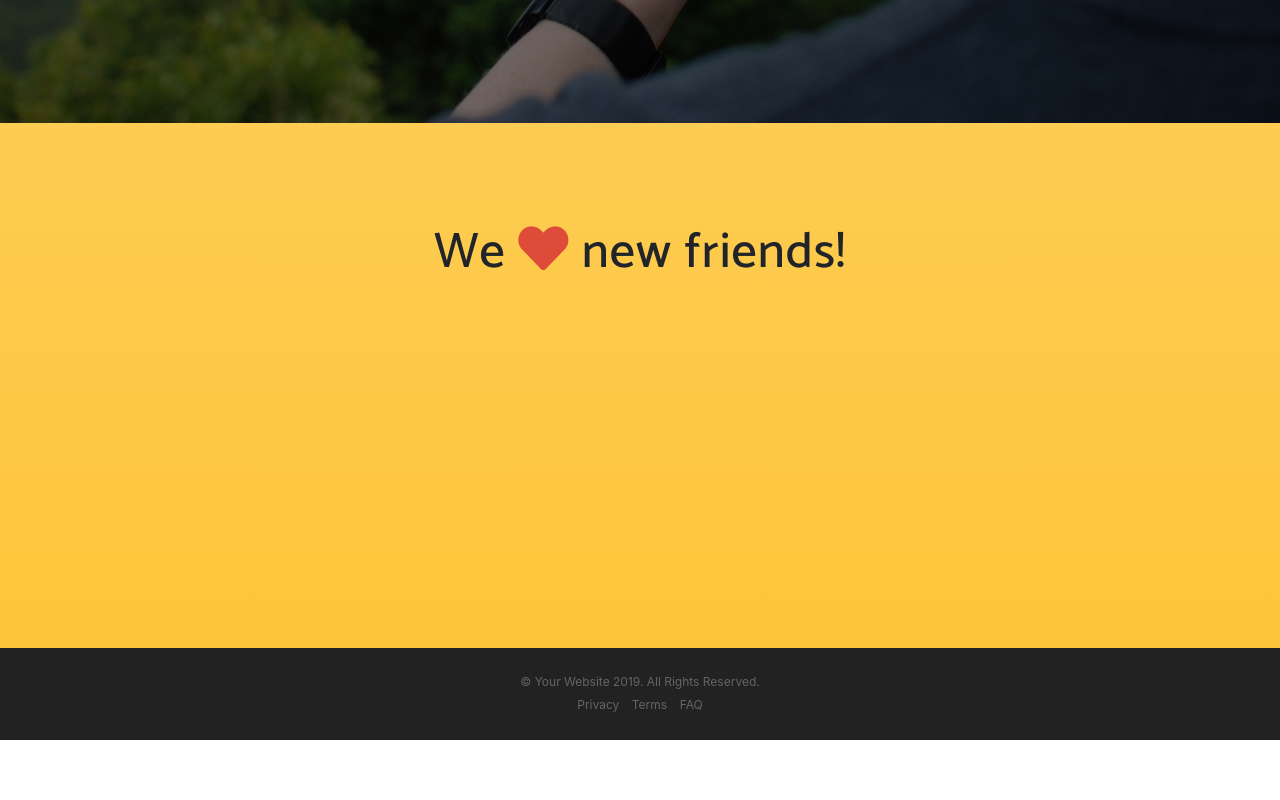
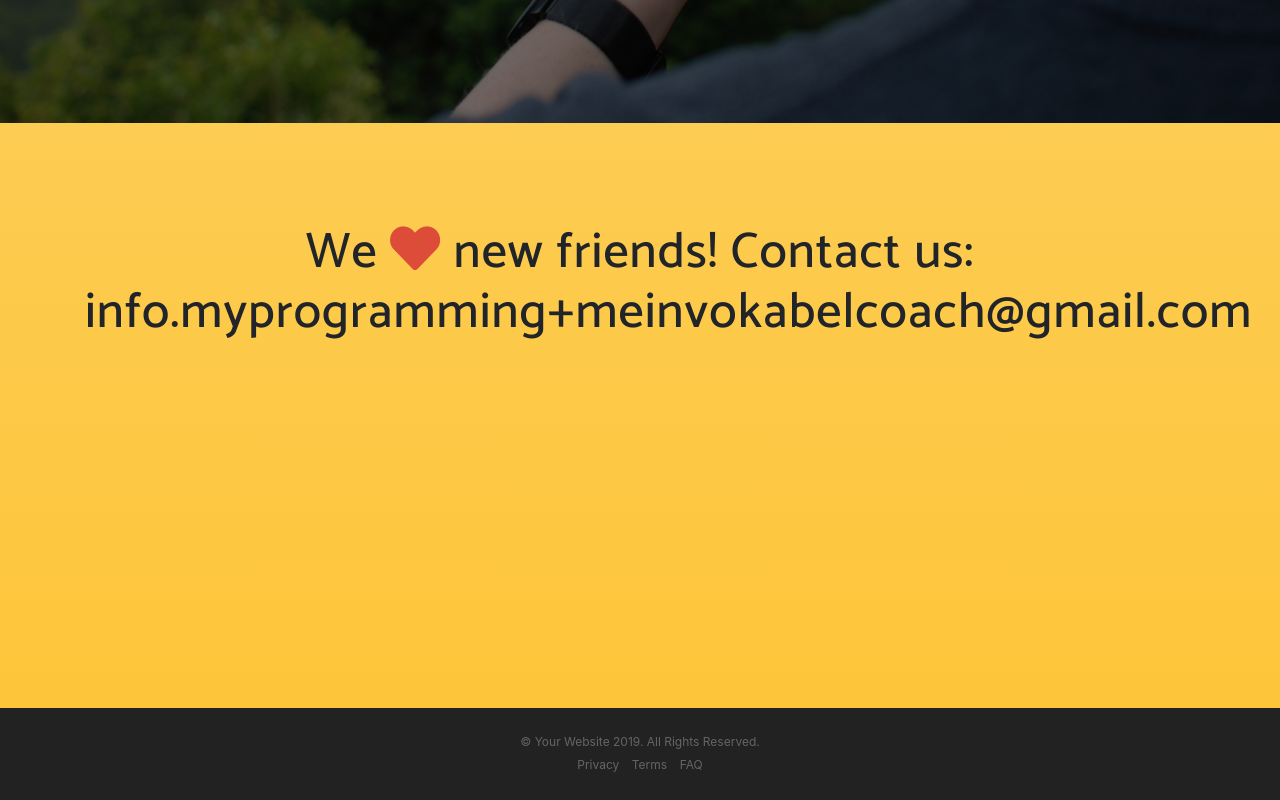
Before and after one commit to myProgramming0/myProgramming0.github.io, a website with bundled scripts: page index.html in a window 1280 px wide. Shown: the part 3091-3891 px from the top of the page. Before the commit the page ends 3831 px from the top, so only its background shows below. Built offline with nearby package versions, Linux system fonts and the light colour scheme; a web font is replaced by a local one.

Commit message:
commit 2

```diff
--- a/index.html
+++ b/index.html
@@ -174,7 +174,8 @@
     <div class="container">
       <h2>We
         <i class="fas fa-heart"></i>
-        new friends!</h2>
+        new friends!
+      Contact us: info.myprogramming+meinvokabelcoach@gmail.com</h2>
       <ul class="list-inline list-social">
         <li class="">
           <a href="#">
```
Also changed, not shown: 1 other file.
